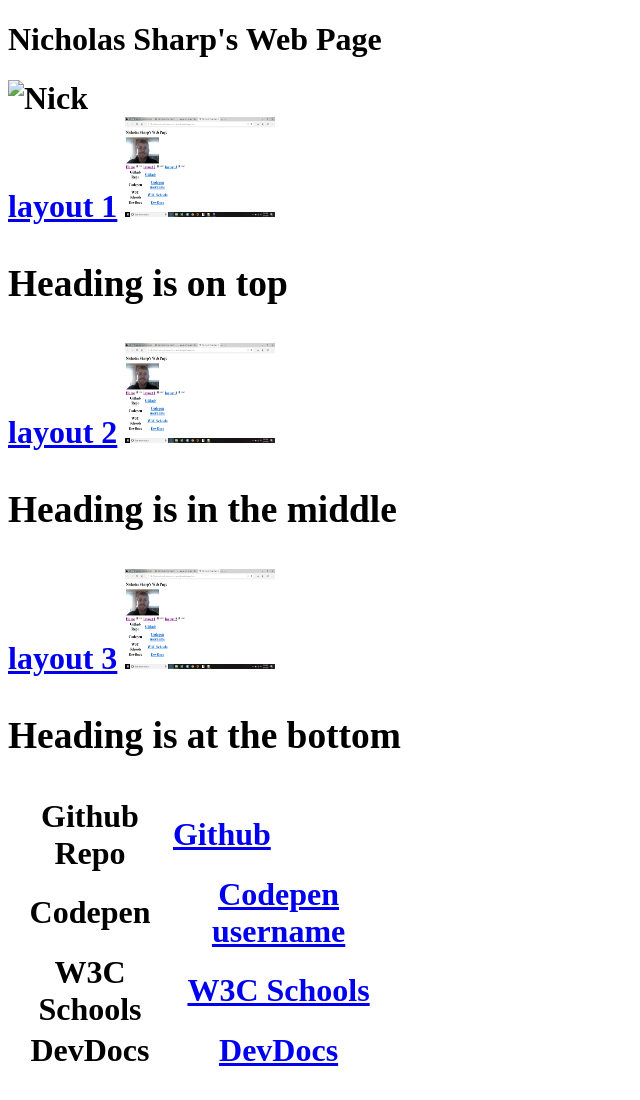
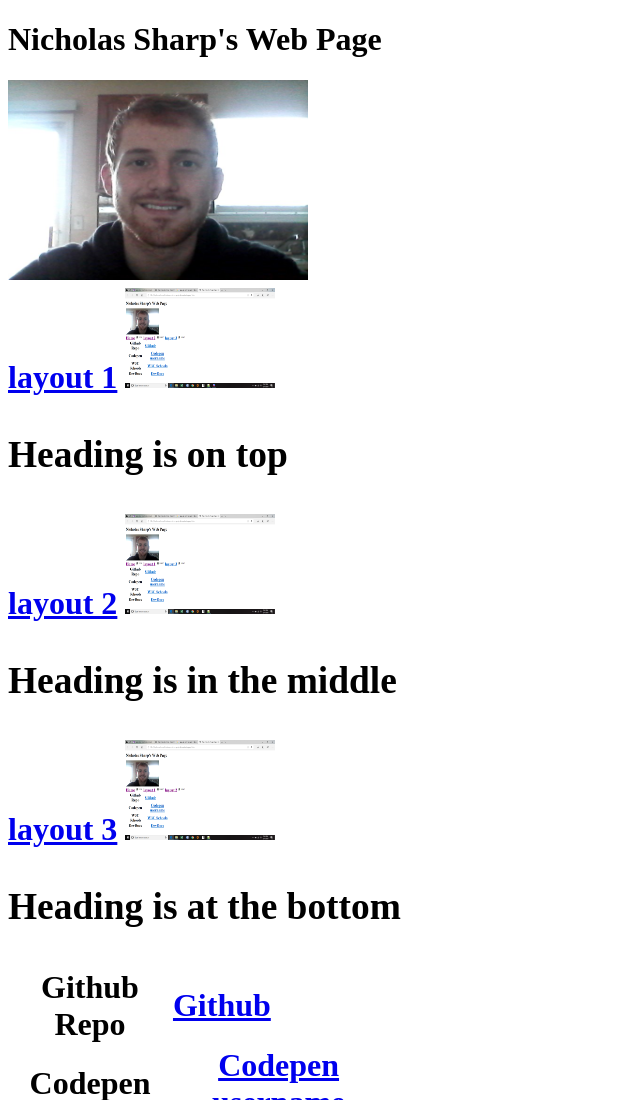
Before and after one commit to sharpnicholas/nicks-project, a plain HTML site: page index.html in a window 1280 px wide. Shown: the top 1100 px of the page, without its empty margins (0-640 px from the left). Drawn offline with Linux system fonts and the light colour scheme; the site is published under a folder, as on GitHub Pages, so addresses that start at the root find nothing.

Commit message:
Update index.html

```diff
--- a/index.html
+++ b/index.html
@@ -15,7 +15,7 @@
 
   <div id="content">
  <h1>Nicholas Sharp's Web Page<h1>
- <img src="/img/nick_sharp2019.jpg" alt="Nick" style="width:300px;height:200px">
+ <img src="img/nick_sharp2019.jpg" alt="Nick" style="width:300px;height:200px">
 
 <div id="links">
   <a href="non_index/page1.html">layout 1</a>
```
